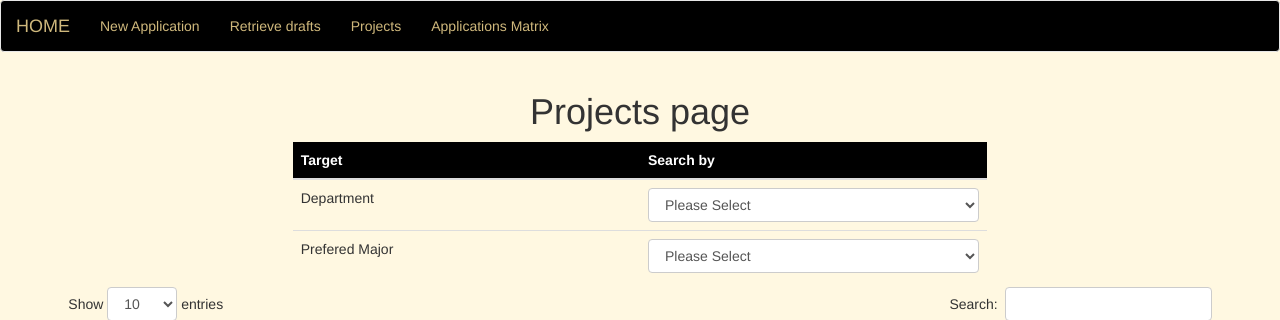
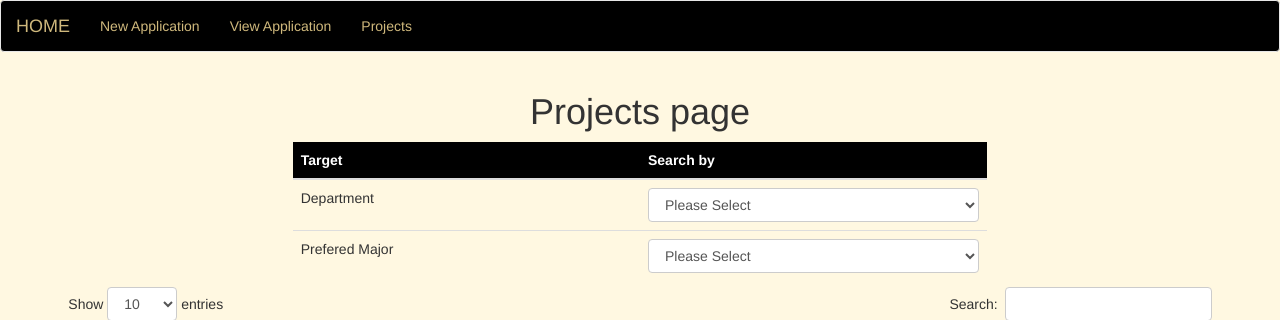
Before and after one commit to SerendpityZOEY/CUBoulderDLASite, a Flask app: page /project in a window 1280 px wide. Shown: the top 320 px of the page. Run offline with Flask 2, Linux system fonts and the light colour scheme; data comes from the database, SQL or seed files in the repository; some libraries are stand-ins or nearby versions.

Commit message:
modify navbar

```diff
--- a/app/templates/index.html
+++ b/app/templates/index.html
@@ -26,9 +26,8 @@
                    aria-expanded="false">Student <span class="caret"></span></a>
                 <ul class="dropdown-menu">
                     <li><a href="/student">New Application</a></li>
-                    <li><a href="/navigation">Retrieve drafts</a></li>
+                    <li><a href="/navigation">View Applicaion</a></li>
                     <li><a href="/project">Projects</a></li>
-                    <li><a href="/matrix">Applications Matrix</a></li>
                 </ul>
                 </li>
 
@@ -37,7 +36,6 @@
                    aria-expanded="false">Faculty <span class="caret"></span></a>
                 <ul class="dropdown-menu">
                     <li><a href="/faculty">Post a project</a></li>
-                    <li><a href="/matrix">Applications Matrix</a></li>
                 </ul>
                 </li>
 
--- a/app/templates/navigation.html
+++ b/app/templates/navigation.html
@@ -39,9 +39,8 @@
         <div class="collapse navbar-collapse" id="bs-example-navbar-collapse-1">
             <ul class="nav navbar-nav">
                 <li><a href="/student">New Application</a></li>
-                <li><a href="/navigation">Retrieve drafts</a></li>
+                <li><a href="/navigation">View Application</a></li>
                 <li><a href="/project">Projects</a></li>
-                <li><a href="/matrix">Applications Matrix</a></li>
             </ul>
         </div><!-- /.navbar-collapse -->
     </div><!-- /.container-fluid -->
--- a/app/templates/project.html
+++ b/app/templates/project.html
@@ -67,9 +67,8 @@
         <div class="collapse navbar-collapse" id="bs-example-navbar-collapse-1">
             <ul class="nav navbar-nav">
                 <li><a href="/student">New Application</a></li>
-                <li><a href="/navigation">Retrieve drafts</a></li>
+                <li><a href="/navigation">View Application</a></li>
                 <li><a href="/project">Projects</a></li>
-                <li><a href="/matrix">Applications Matrix</a></li>
             </ul>
         </div><!-- /.navbar-collapse -->
     </div><!-- /.container-fluid -->
--- a/app/templates/student.html
+++ b/app/templates/student.html
@@ -54,9 +54,8 @@
         <div class="collapse navbar-collapse" id="bs-example-navbar-collapse-1">
             <ul class="nav navbar-nav">
                 <li><a href="/student">New Application</a></li>
-                <li><a href="/navigation">Retrieve drafts</a></li>
+                <li><a href="/navigation">View Application</a></li>
                 <li><a href="/project">Projects</a></li>
-                <li><a href="/matrix">Applications Matrix</a></li>
             </ul>
         </div><!-- /.navbar-collapse -->
     </div><!-- /.container-fluid -->
--- a/autoMatch.py
+++ b/autoMatch.py
@@ -9,7 +9,7 @@ from collections import defaultdict, Counter
 
 sql = MysqlUtil(app)
 sql.use_account('developer')
-sql.use_database('NewSE')
+sql.use_database('SETest')
 
 
 Assigned = sql.select_all('select `S_Id`,`P_Id` from ASSIGNED')
```
